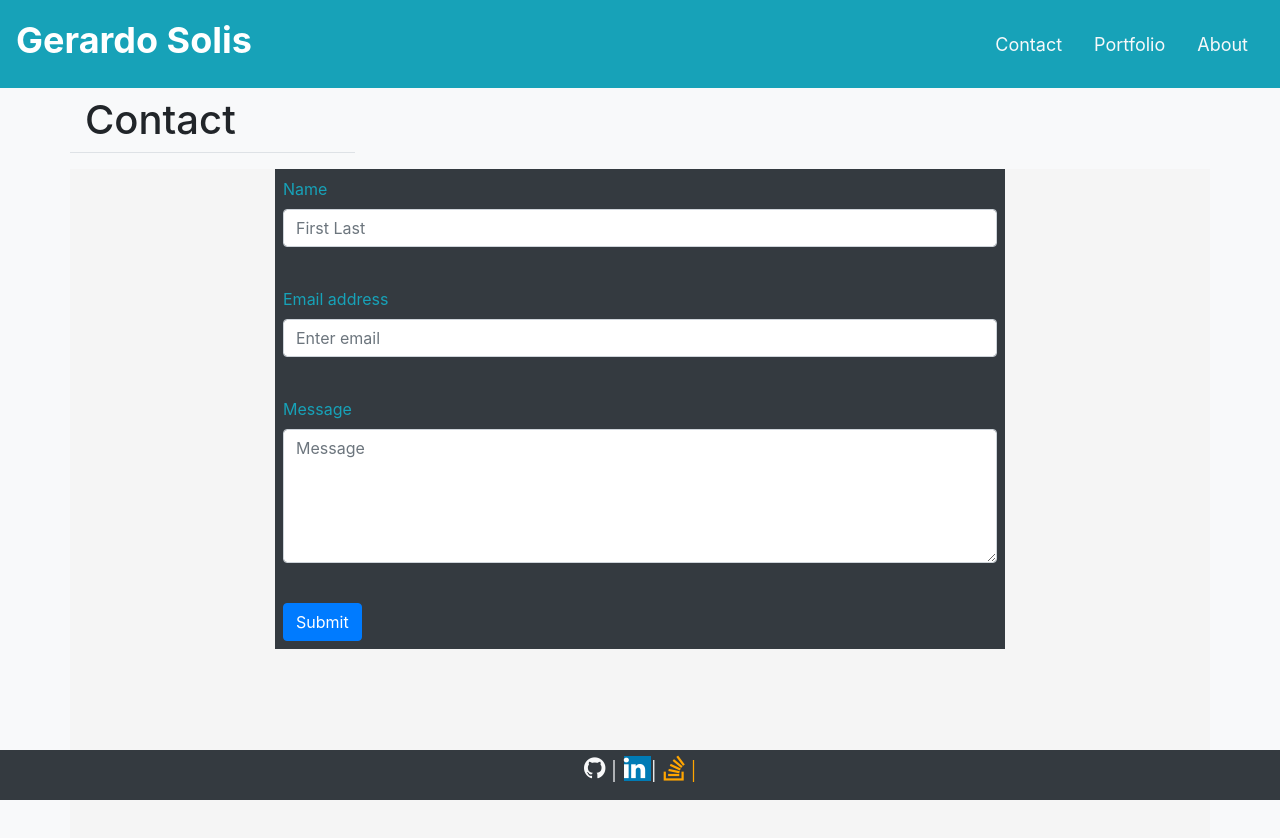
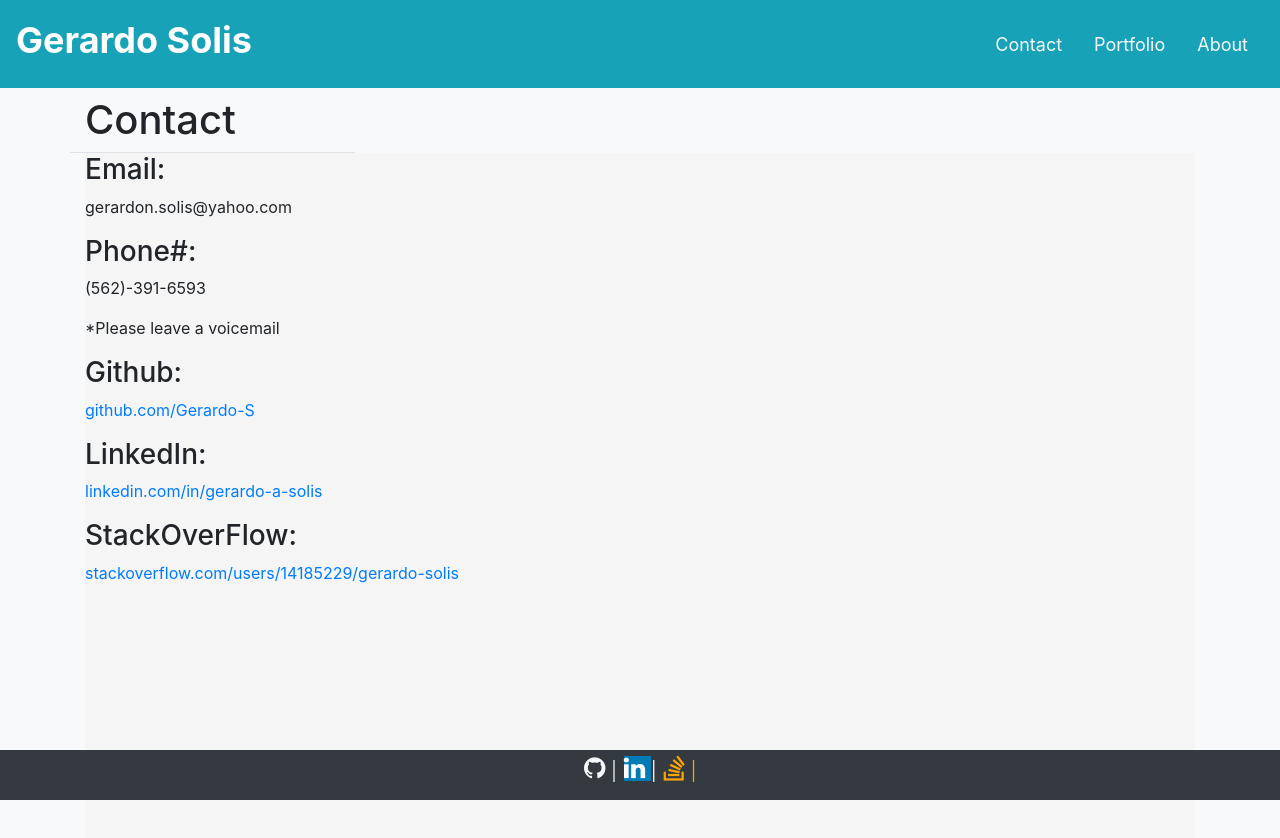
Before and after one commit to Gerardo-S/gerardo-s-v1-portfolio, a React (Create React App) app: page /contact in a window 1280 px wide. Shown: the top 838 px of the page. Built offline with nearby package versions, Linux system fonts and the light colour scheme.

Commit message:
added Plant Ahead app to portfolio

```diff
--- a/src/App.js
+++ b/src/App.js
@@ -10,8 +10,8 @@ function App() {
   return (
     <Router>
       <div className="bg-light">
-      <Route exact path ="/">
-          <Redirect to="/about"/>
+        <Route exact path="/">
+          <Redirect to="/about" />
         </Route>
         <Nav />
         <Route exact path="/contact">
@@ -20,7 +20,7 @@ function App() {
         <Route exact path="/portfolio">
           <Portfolio />
         </Route>
-        <Route exact path ="/about">
+        <Route exact path="/about">
           <About />
         </Route>
         <Footer />
--- a/src/components/Footer.js
+++ b/src/components/Footer.js
@@ -5,15 +5,15 @@ function Portfolio() {
         <div className="row ">
             <footer className="bg-dark fixed-bottom col-lg-12 iconPosition">
 
-                <a href="https://github.com/" className="active text-light fa fa-github largeFont" target="_blank"> <span>
+                <a href="https://github.com/" className="active text-light fa fa-github largeFont"  rel="noreferrer" target="_blank"> <span>
                     |</span></a> <span></span>
 
 
                 <a href="https://www.linkedin.com/in/gerardo-a-solis/" className="active text=light fa fa-linkedin"
-                    target="_blank"> <span className="bg-dark"> | </span> </a> <span></span>
+                    rel="noreferrer" target="_blank"> <span className="bg-dark"> | </span> </a> <span></span>
 
                 <a href="https://stackoverflow.com/users/14185229/gerardo-solis"
-                    className="active text=light fa fa-stack-overflow" target="_blank"> <span>
+                    className="active text=light fa fa-stack-overflow" rel="noreferrer" target="_blank"> <span>
                 |</span></a>
 
            </footer>
--- a/src/components/pages/Contact.js
+++ b/src/components/pages/Contact.js
@@ -1,31 +1,30 @@
-import React, {useState} from "react";
-import axios from "axios";
+// import React, {useState} from "react";
+
 function Contact() {
 
-    const [contact, setContact] = useState({
-        name:"",
-        email:"",
-        message:""
-    })
-    function handleFormSubmit(event){
-        event.preventDefault();
-        setContact({
-            name:"",
-            email:"",
-            message:""
-        })
+    // const [contact, setContact] = useState({
+    //     name:"",
+    //     email:"",
+    //     message:""
+    // })
+    // function handleFormSubmit(event){
+    //     event.preventDefault();
+    //     setContact({
+    //         name:"",
+    //         email:"",
+    //         message:""
+    //     })
 
 
-    };
+    // };
 
-    function handleInputChange (event){
-        let key = event.target.name;
-        console.log(event.target.name)
-        let value = event.target.value;
-        setContact({...contact,[key]:value})
-    }
+    // function handleInputChange (event){
+    //     let key = event.target.name;
+    //     console.log(event.target.name)
+    //     let value = event.target.value;
+    //     setContact({...contact,[key]:value})
+    // }
 
-    console.log(contact);
     return (
         <div className="container">
             <div className="row pt-2"><br />
@@ -34,26 +33,44 @@ function Contact() {
                 </div>
             </div>
 
+            <main>
+                <h3>Email:</h3>
+                <p>gerardon.solis@yahoo.com</p>
+                <h3>Phone#:</h3>
+                <p>(562)-391-6593</p>
+                <p>*Please leave a voicemail</p>
+                <h3>Github:</h3>
+                <p><a href="https://github.com/Gerardo-S"  rel="noreferrer" target="_blank"> github.com/Gerardo-S</a></p>
+
+                <h3>LinkedIn:</h3>
+                <p><a href="https://www.linkedin.com/in/gerardo-a-solis/" rel="noreferrer" target="_blank"> linkedin.com/in/gerardo-a-solis</a></p>
+
+
+                <h3>StackOverFlow:</h3>
+                <p> <a href="https://stackoverflow.com/users/14185229/gerardo-solis" rel="noreferrer" target="_blank"> stackoverflow.com/users/14185229/gerardo-solis</a></p>
+
+            </main>
+
             {/* <!-- Contact info starts here --> */}
-            <main className="row justify-content-center mt-3 pl-0">
+            {/* <main className="row justify-content-center mt-3 pl-0">
                 <div className="col-md-8">
                     <form className="bg-dark p-2" >
 
-                        {/* <!-- Name input --> */}
+
                         <div className="form-group">
                             <label className="text-info" >Name</label>
                             <input className="form-control" placeholder="First Last" name="name" value={contact.name} onChange={handleInputChange}/>
                             <br />
                         </div>
 
-                        {/* <!-- Email input --> */}
+
                         <div className="form-group">
                             <label className="text-info" htmlFor="exampleInputEmail1">Email address</label>
                             <input type="email" className="form-control" id="exampleInputEmail1" placeholder="Enter email"  name="email" value={contact.email} onChange={handleInputChange}/>
                             <br />
                         </div>
 
-                        {/* <!-- Message input --> */}
+
                         <div className="form-group">
                             <label className="text-info" htmlFor="comment">Message</label>
                             <textarea className="form-control" rows="5" id="comment" placeholder="Message"  name="message" value={contact.message} onChange={handleInputChange}></textarea>
@@ -63,7 +80,7 @@ function Contact() {
                     </form>
                 </div>
 
-            </main>
+            </main> */}
 
 
 
--- a/src/components/pages/Portfolio.js
+++ b/src/components/pages/Portfolio.js
@@ -1,5 +1,6 @@
 import React from "react";
 import DevourThatBurger from "../../utils/images/Portfolio/DevourThatBurger.gif";
+import PlantAhead from "../../utils/images/Portfolio/PlantAhead.PNG"
 import GameKiwi from "../../utils/images/Portfolio/GameKiwi.PNG";
 import GeneratedPassword from "../../utils/images/Portfolio/GeneratedPassword.PNG";
 import RecipeRoulette from "../../utils/images/Portfolio/RecipeRoulette.PNG";
@@ -22,21 +23,24 @@ function Portfolio() {
 
                     <div className="row bg-light m-3 row-cols ">
                         <div className="col-md-4 p-1">
-                            <a href="https://infinite-plains-30611.herokuapp.com/">
-                                <img src={GameKiwi} className="img-fluid img-thumbnail" style={{ height: 360, objectFit: 'contain' }} alt="Game-Kiwi-App" />Game Kiwi
+                            <a href="https://plant-ahead.herokuapp.com/" rel="noreferrer" target="_blank">
+                                <img src={PlantAhead} className="img-fluid img-thumbnail" style={{ height: 360, objectFit: 'contain' }} alt="Game-Kiwi-App" />
                             </a>
+                            View Repo:<a href="https://github.com/Deftone1/plant-ahead" rel="noreferrer" target="_blank"> Plant Ahead</a>
                         </div>
 
                         <div className="col-md-4 p-1">
-                            <a href="https://destroy-da-burger.herokuapp.com/" target="_blank">
-                                <img src={DevourThatBurger} className="img-fluid img-thumbnail" style={{ height: 360, objectFit: 'contain' }} alt="Eat-Da-Burger" />Eat-Da-Burger
+                            <a href="https://infinite-plains-30611.herokuapp.com/" rel="noreferrer" target="_blank">
+                                <img src={GameKiwi} className="img-fluid img-thumbnail" style={{ height: 360, objectFit: 'contain' }} alt="Game-Kiwi-App" />
                             </a>
+                            View Repo:<a href="https://github.com/Gerardo-S/bluetooth-coffee-cup" rel="noreferrer" target="_blank"> Game Kiwi</a>
                         </div>
 
                         <div className="col-md-4 p-1">
-                            <a href="https://babydylan.github.io/recipe-roulette/" target="_blank">
-                                <img src={RecipeRoulette} className="img-fluid img-thumbnail" style={{ height: 360, objectFit: 'contain' }} alt="Recipe Roulette" />Recipe-Roulette
+                            <a href="https://destroy-da-burger.herokuapp.com/" rel="noreferrer" target="_blank">
+                                <img src={DevourThatBurger} className="img-fluid img-thumbnail" style={{ height: 360, objectFit: 'contain' }} alt="Eat-Da-Burger" />
                             </a>
+                            View Repo:<a href="https://github.com/Gerardo-S/burger" rel="noreferrer" target="_blank"> Devour That Burger</a>
                         </div>
 
                     </div>
@@ -45,41 +49,47 @@ function Portfolio() {
 
 
                         <div className="col-md-4 p-1">
-                            <a href="https://Gerardo-S.github.io/employee-directory " target="_blank">
-                                <img src={HarryPotterDirectory} className="img-fluid img-thumbnail" style={{ height: 360, objectFit: 'contain' }} alt="Harry Potter Directory" />Harry Potter Directory
+                            <a href="https://babydylan.github.io/recipe-roulette/" rel="noreferrer" target="_blank">
+                                <img src={RecipeRoulette} className="img-fluid img-thumbnail" style={{ height: 360, objectFit: 'contain' }} alt="Recipe Roulette" />
                             </a>
+                            View Repo:<a href="https://github.com/babydylan/recipe-roulette" rel="noreferrer" target="_blank"> Recipe Roulette</a>
                         </div>
 
                         <div className="col-md-4 p-1">
-                            <a href="https://tracking-that-budget.herokuapp.com/" target="_blank">
-                                <img src={TrackThatBudget} className="img-fluid img-thumbnail" style={{ height: 360, objectFit: 'contain' }} alt="placeholder" />Track Your Budget
+                            <a href="https://Gerardo-S.github.io/employee-directory" rel="noreferrer" target="_blank">
+                                <img src={HarryPotterDirectory} className="img-fluid img-thumbnail" style={{ height: 360, objectFit: 'contain' }} alt="Harry Potter Directory" />
                             </a>
+                            View Repo:<a href="https://github.com/Gerardo-S/employee-directory" rel="noreferrer" target="_blank"> Harry Potter Directory</a>
                         </div>
 
                         <div className="col-md-4 p-1">
-                            <a href="https://fitness-on-point.herokuapp.com/" target="_blank">
-                                <img src={FitnessTracker} className="img-fluid img-thumbnail" style={{ height: 360, objectFit: 'contain' }} alt="placeholder" />Fitness Tracker
+                            <a href="https://tracking-that-budget.herokuapp.com/" rel="noreferrer" target="_blank">
+                                <img src={TrackThatBudget} className="img-fluid img-thumbnail" style={{ height: 360, objectFit: 'contain' }} alt="placeholder" />
                             </a>
+                            View Repo:<a href="https://github.com/Gerardo-S/track-your-budget" rel="noreferrer" target="_blank"> Track Your Budget</a>
                         </div>
                     </div>
 
                     <div className="row bg-light m-3 ">
                         <div className="col-md-4 p-1">
-                            <a href="https://github.com/Gerardo-S/team-profile-generator" target="_blank">
-                                <img src={GeneratedTeam} className="img-fluid img-thumbnail" style={{ height: 360, objectFit: 'contain' }} alt="placeholder" />Team Generator Using Node CLI
+                            <a href="https://fitness-on-point.herokuapp.com/" rel="noreferrer" target="_blank">
+                                <img src={FitnessTracker} className="img-fluid img-thumbnail" style={{ height: 360, objectFit: 'contain' }} alt="placeholder" />
                             </a>
+                            View Repo:<a href="https://github.com/Gerardo-S/fitness-tracker" rel="noreferrer" target="_blank"> Fitness Tracker</a>
                         </div>
 
                         <div className="col-md-4 p-1">
-                            <a href="https://gerardo-s.github.io/5-Day_Forecast/" target="_blank">
-                                <img src={WeatherDashboard} className="img-fluid img-thumbnail" style={{ width: 360, height: 360 }} alt="placeholder" />Weather-Dashboard
+                            <a href="https://github.com/Gerardo-S/team-profile-generator" rel="noreferrer" target="_blank">
+                                <img src={GeneratedTeam} className="img-fluid img-thumbnail" style={{ height: 360, objectFit: 'contain' }} alt="placeholder" />
                             </a>
+                            View Repo:<a href="https://github.com/Gerardo-S/team-profile-generator" rel="noreferrer" target="_blank"> Team Generator Using Node CLI</a>
                         </div>
 
                         <div className="col-md-4 p-1">
-                            <a href="https://gerardo-s.github.io/password-generator/" target="_blank">
-                                <img src={GeneratedPassword} className="img-fluid img-thumbnail" style={{ height: 360, objectFit: 'contain' }} alt="Password Generator" />Password Generator
+                            <a href="https://gerardo-s.github.io/5-Day_Forecast/" rel="noreferrer" target="_blank">
+                                <img src={WeatherDashboard} className="img-fluid img-thumbnail" style={{ width: 360, height: 360 }} alt="placeholder" />
                             </a>
+                            View Repo:<a href="https://github.com/Gerardo-S/5-Day_Forecast" rel="noreferrer" target="_blank"> Weather-Dashboard</a>
                         </div>
 
 
@@ -87,18 +97,20 @@ function Portfolio() {
 
                     <div className="row bg-light m-3">
                         <div className="col-md-4 p-1">
-                            <a href="https://github.com/Gerardo-S/README-Generator" target="_blank">
-                                <img src={ReadMeGenerator} className="img-fluid img-thumbnail" style={{ height: 360, objectFit: 'contain' }} alt="placeholder" />ReadMe Generator using Inquirer
+                            <a href="https://gerardo-s.github.io/password-generator/" rel="noreferrer" target="_blank">
+                                <img src={GeneratedPassword} className="img-fluid img-thumbnail" style={{ height: 360, objectFit: 'contain' }} alt="Password Generator" />
                             </a>
+                            View Repo:<a href="https://github.com/Gerardo-S/password-generator" rel="noreferrer" target="_blank"> Password Generator</a>
+                        </div>
+
+                        <div className="col-md-4 p-1">
+                            <a href="https://github.com/Gerardo-S/README-Generator" rel="noreferrer" target="_blank">
+                                <img src={ReadMeGenerator} className="img-fluid img-thumbnail" style={{ height: 360, objectFit: 'contain' }} alt="placeholder" />
+                            </a>
+                            View Repo:<a href="https://github.com/Gerardo-S/README-Generator" rel="noreferrer" target="_blank"> ReadMe Generator With Inquirer</a>
                         </div>
 
                         {/* <div className="col-md-4 p-1">
-                            <a href="https://placeholder.com">
-                                <img src="http://via.placeholder.com/350" className="img-fluid img-thumbnail" alt="placeholder" />
-                            </a>
-                        </div>
-
-                        <div className="col-md-4 p-1">
                             <a href="https://placeholder.com">
                                 <img src="http://via.placeholder.com/350" className="img-fluid img-thumbnail" alt="placeholder" />
                             </a>
@@ -106,7 +118,7 @@ function Portfolio() {
 
                     </div>
                     <br />
-                    <br/>
+                    <br />
                 </div>
 
             </main>
```
Also changed, not shown: src/components/pages/About.js (+7 -2 lines), src/utils/images/Portfolio/PlantAhead.PNG (added).
